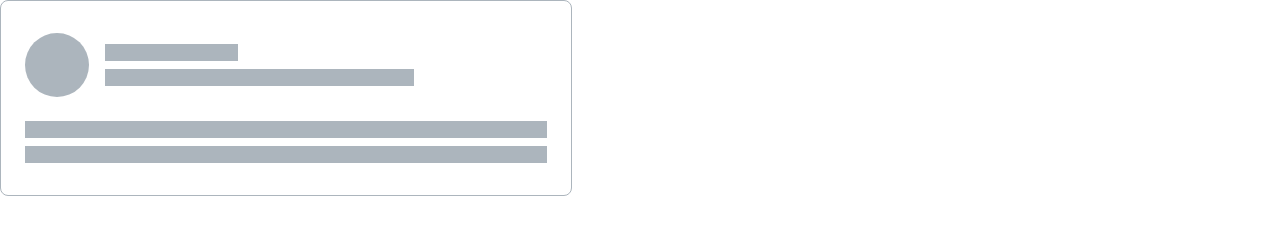
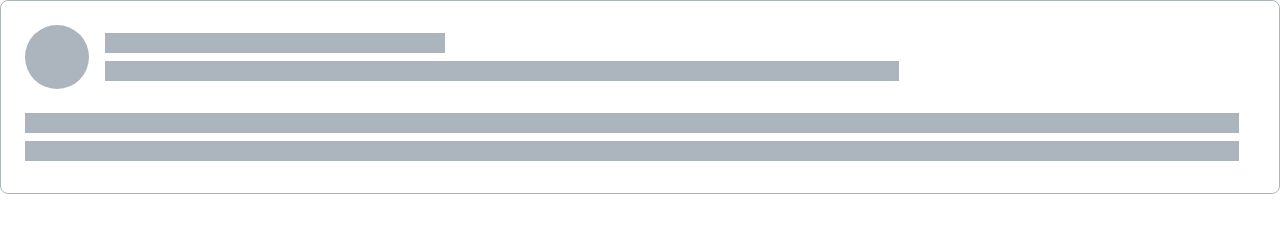
Before and after one commit to js-tasks-ru/htmlcss-20240216_chin-chin-23, a website: page 04-lection2/02-skeleton/index.html in a window 1280 px wide. Drawn offline with Linux system fonts and the light colour scheme.

Commit message:
changes after review

```diff
--- a/04-lection2/02-skeleton/index.html
+++ b/04-lection2/02-skeleton/index.html
@@ -10,8 +10,8 @@
             <div class="skeleton__header">
                 <div class="header__avatar"></div>
                 <div class="header__info">
-                    <div class="skeleton__rectangle skeleton__rectangle--30"></div>
-                    <div class="skeleton__rectangle skeleton__rectangle--70"></div>
+                    <div class="skeleton__rectangle skeleton__rectangle_small"></div>
+                    <div class="skeleton__rectangle skeleton__rectangle_medium"></div>
                 </div>
             </div>
             <div class="skeleton__rectangle "></div>
--- a/04-lection2/02-skeleton/skeleton.css
+++ b/04-lection2/02-skeleton/skeleton.css
@@ -1,8 +1,7 @@
 .skeleton {
     border: 1px solid var(--grey-3);
     border-radius: 8px;
-    width: 572px;
-    padding: 32px 24px;
+    padding: 24px 40px 32px 24px;
     box-sizing: border-box;
 }
 
@@ -25,16 +24,16 @@
 }
 
 .skeleton__rectangle {
-    height: 17px;
+    height: 20px;
     background: var(--grey-3);
     margin-bottom: 8px;
 }
 
-.skeleton__rectangle--30 {
+.skeleton__rectangle_small {
     width: 30%;
 }
 
-.skeleton__rectangle--70 {
+.skeleton__rectangle_medium {
     width: 70%;
 }
 
```
